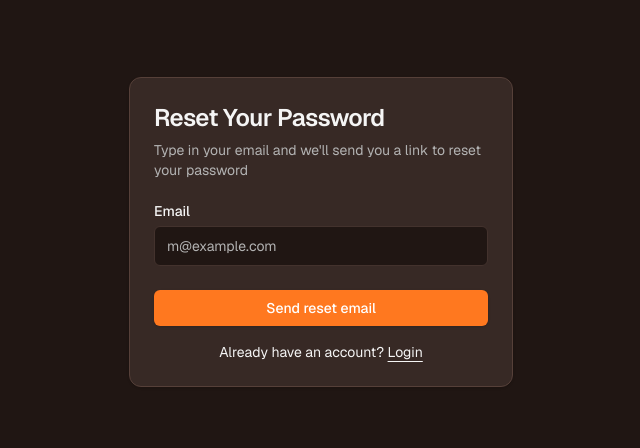
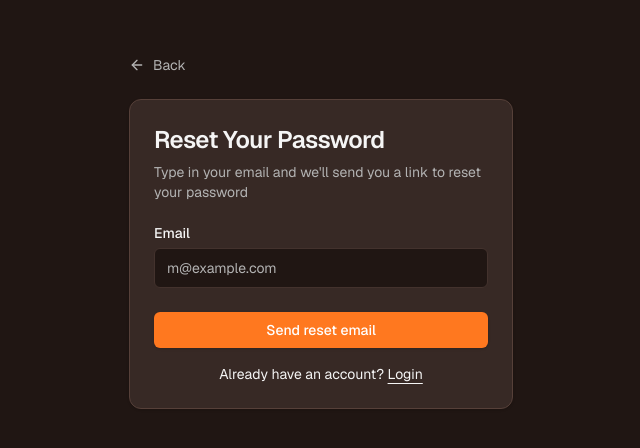
Before and after one commit to rohanjaggi/TrackEfron, a Next.js app: page /auth/forgot-password in a window 1280 px wide. Shown: the part 168-616 px from the top of the page, without its empty margins (319-959 px from the left). Built offline with nearby package versions, Linux system fonts and the light colour scheme; no server answers.

Commit message:
completionId: cgen-276236d2b0d04e7387922772097a68bd
cgen-276236d2b0d04e7387922772097a68bd

```diff
--- a/components/forgot-password-form.tsx
+++ b/components/forgot-password-form.tsx
@@ -47,6 +47,13 @@ export function ForgotPasswordForm({
 
   return (
     <div className={cn("flex flex-col gap-6", className)} {...props}>
+      <Link
+        href="/auth/login"
+        className="flex items-center gap-2 text-sm text-muted-foreground hover:text-foreground transition-colors"
+      >
+        <ArrowLeft size={16} />
+        Back
+      </Link>
       {success ? (
         <Card>
           <CardHeader>
```
